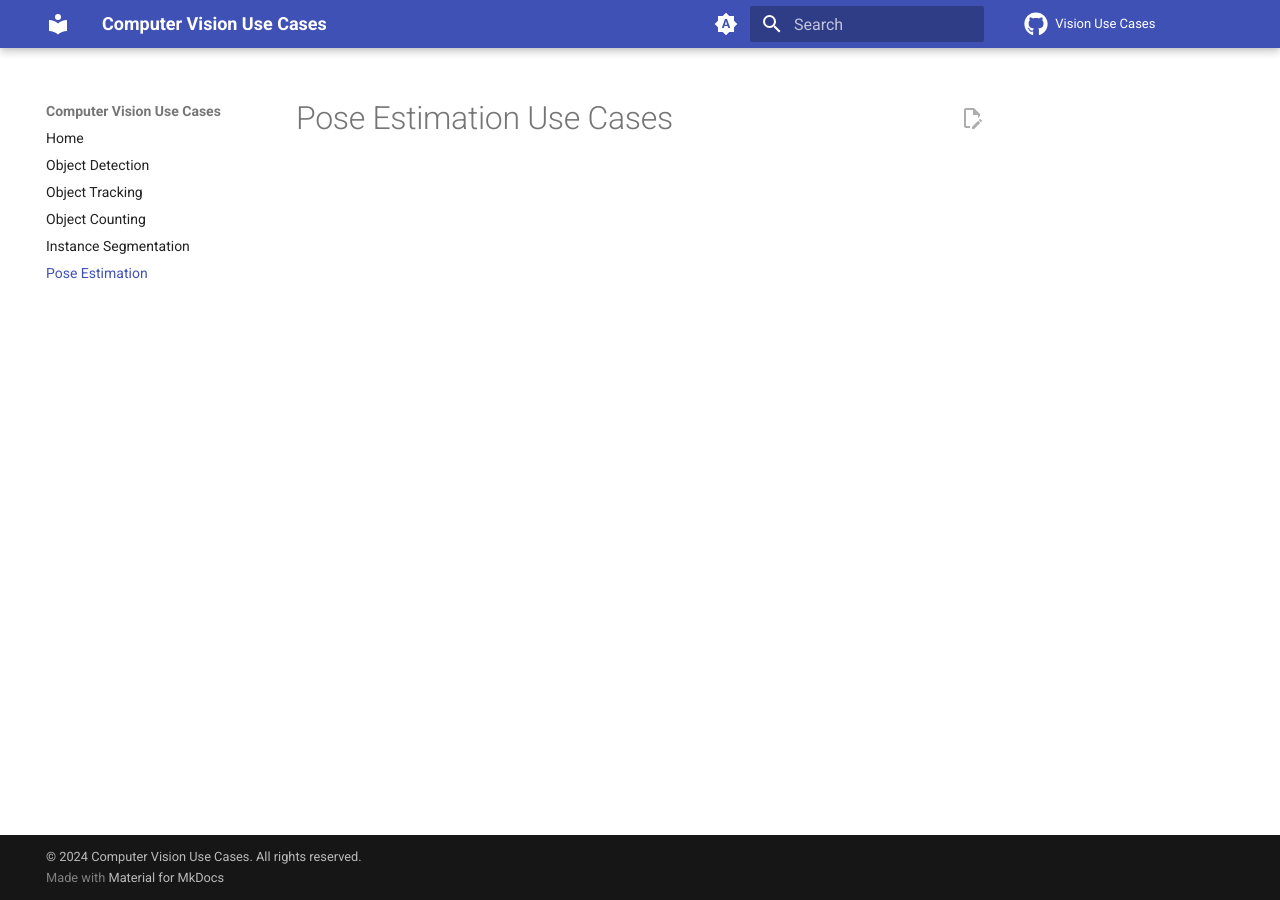
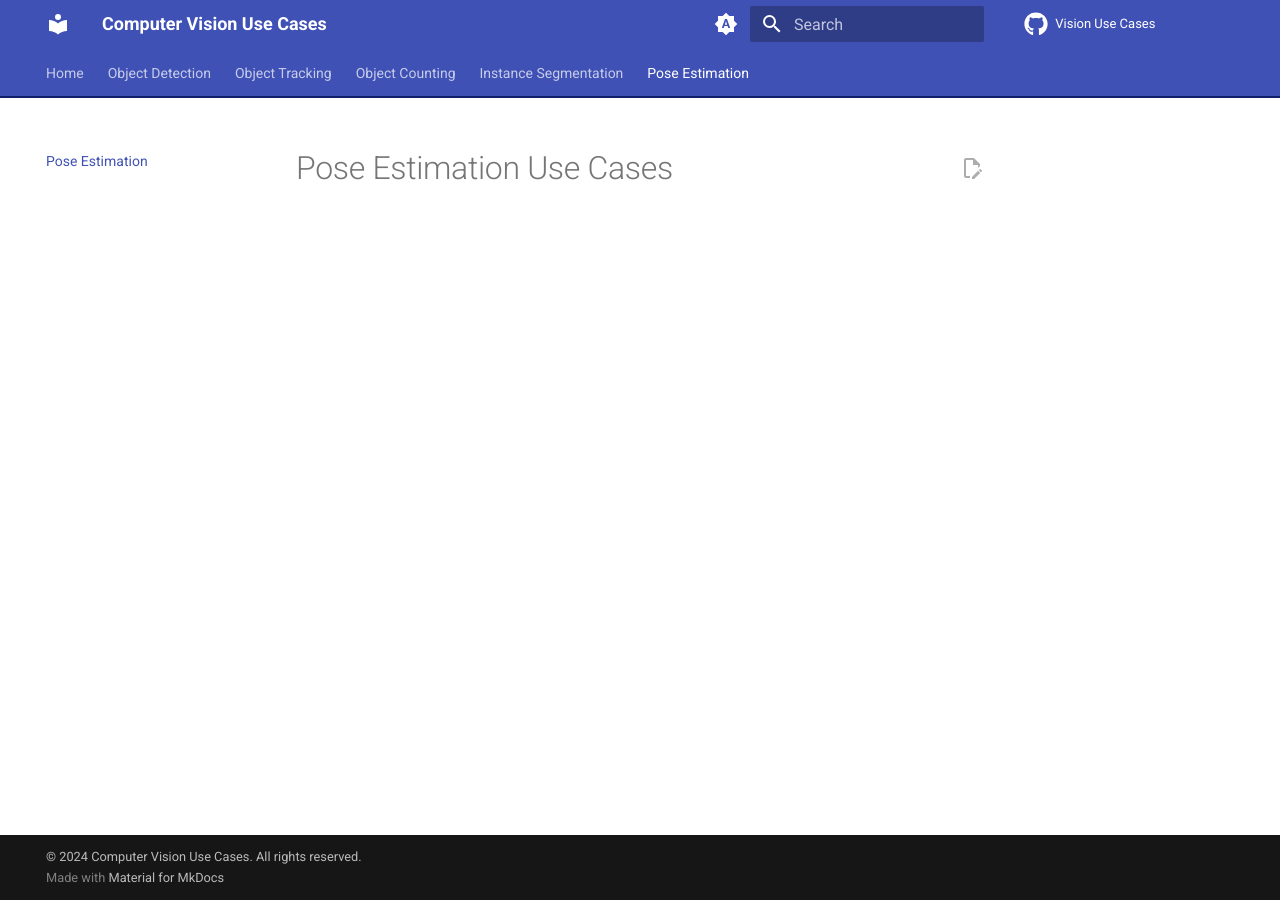
Before and after one commit to RizwanMunawar/visionusecases, an MkDocs documentation site: the page built from docs/pose-estimation.md, in a window 1280 px wide. Built offline with MkDocs 1.6.1 and Material for MkDocs 9.7.7, drawn with Linux system fonts in a browser that asks for light colours; comment, search, counter and statistics services are not loaded.

Commit message:
Update mkdocs.yml

```diff
--- a/mkdocs.yml
+++ b/mkdocs.yml
@@ -57,7 +57,7 @@ theme:
     - search.suggest
     - toc.follow
     - navigation.top
-    # - navigation.tabs
+    - navigation.tabs
     # - navigation.tabs.sticky
     # - navigation.prune
     # - navigation.footer
@@ -65,7 +65,7 @@ theme:
     # - navigation.instant
     # - navigation.instant.progress
     # - navigation.indexes
-    # - navigation.sections # navigation.expand or navigation.sections
+    - navigation.sections # navigation.expand or navigation.sections
     - content.tabs.link # all code tabs change simultaneously
 
 # Customization
```
